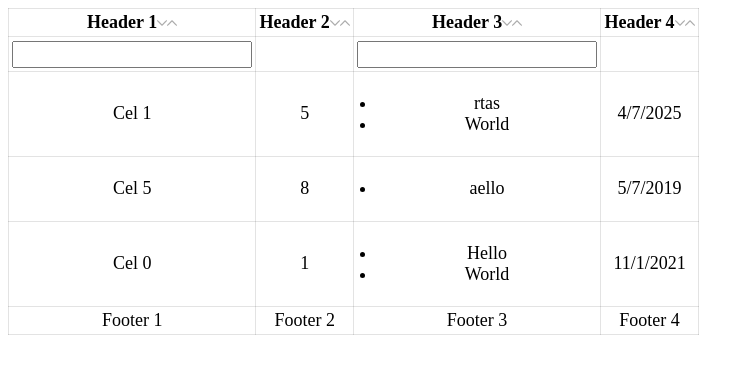
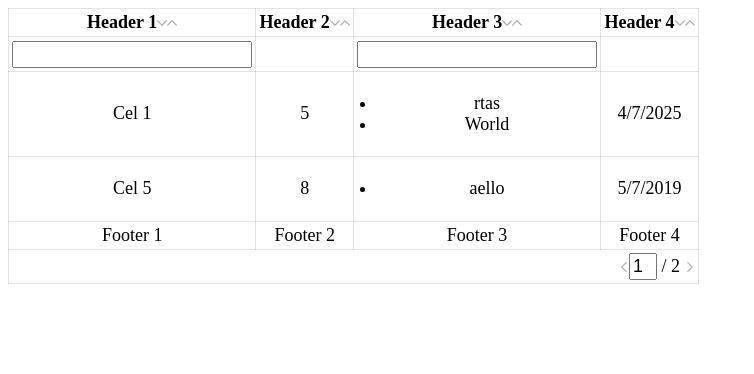
Before and after one commit to KPM-Libraries/k-datatable, an Angular app: page / in a window 1280 px wide. Shown: the top 374 px of the page, without its empty margins (0-754 px from the left). Built offline with nearby package versions, Linux system fonts and the light colour scheme.

Commit message:
add: pagination

```diff
--- a/src/app/app.component.html
+++ b/src/app/app.component.html
@@ -14,7 +14,8 @@
     </tr>
   </thead>
   <tbody>
-    <tr *ngFor="let item of data?.items">
+    <tr
+      *ngFor="let item of data?.items | slice: (pagination.current-1)*pagination.elementsPerPage : pagination.current*pagination.elementsPerPage">
       <ng-container *ngIf="filterAccepted(item)">
         <ng-container *ngFor="let cel of item">
           <td *ngIf="cel.type=='text'">{{cel.content}}</td>
@@ -32,9 +33,20 @@
       </ng-container>
     </tr>
   </tbody>
-  <tfoot *ngIf="data.footer">
+  <tfoot>
+    <tr *ngIf="data.footer">
+      <td *ngFor="let footer of data?.footer">{{footer}}</td>
+    </tr>
     <tr>
-      <td *ngFor="let footer of data?.footer">{{footer}}</td>
+      <td [attr.colspan]="data.header.length" class="pagination">
+        <i class="icon icon-arrow-left"
+          (click)="pagination.current = pagination.current == 1 ? pagination.total : pagination.current - 1"></i>
+        <input type="text" class="mx-1" [(ngModel)]="pagination.current"
+          (input)="pagination.current = pagination.current > pagination.total ? pagination.total : pagination.current < 1 ? 1 : pagination.current" />
+        / {{pagination.total}}
+        <i class="icon icon-arrow-right"
+          (click)="pagination.current = pagination.current == pagination.total ? 1 : pagination.current + 1"></i>
+      </td>
     </tr>
   </tfoot>
 </table>
--- a/src/app/app.component.scss
+++ b/src/app/app.component.scss
@@ -258,6 +258,16 @@ span{
   transform: scaleY(-1);
 }
 
+.icon-arrow-left {
+  mask: url("/assets/icons/arrow.svg");
+  transform: rotate(90deg);
+}
+
+.icon-arrow-right {
+  mask: url("/assets/icons/arrow.svg");
+  transform: rotate(-90deg);
+}
+
 .icon {
     display: inline-block;
     background: #AAAAAA;
@@ -269,3 +279,14 @@ span{
 .icon-active {
     background: #000000;
 }
+
+.pagination{
+    text-align: right;
+    input{
+        width: 20px;
+        max-width: 60px;
+    }
+    i{
+        cursor: pointer;
+    }
+}
--- a/src/app/app.component.ts
+++ b/src/app/app.component.ts
@@ -108,6 +108,14 @@ export class AppComponent {
     items: [...this.data.items]
   }
 
+  pagination = {
+    elementsPerPage: 2,
+    current: 1,
+    total: Math.ceil(this.data.items.length / 2)
+  }
+
+  ok(i: number) { }
+
   filterAccepted(item: any): Boolean {
     for (let i = 0; i < this.filterTable.length; i++)
       if (this.filterTable[i] != null && this.filterTable[i] != '') {
```
